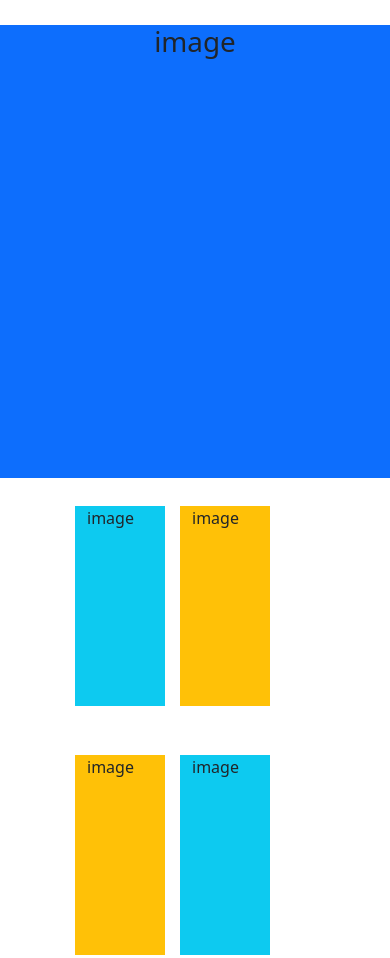
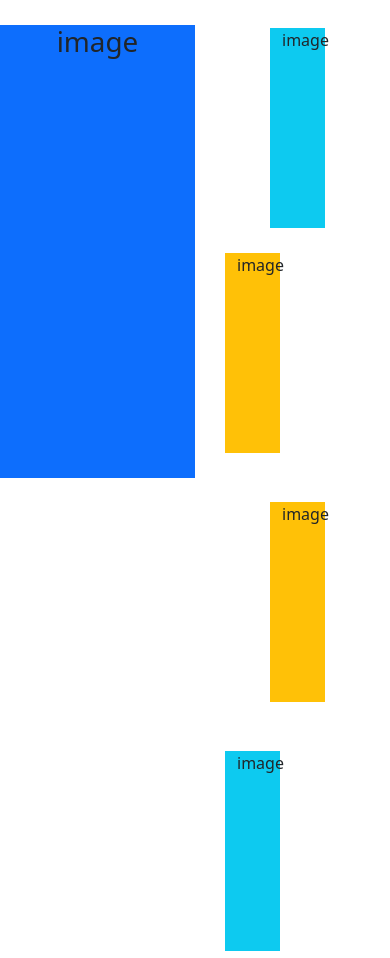
Before and after one commit to arun-devku/mynewproject, a Django app: page /newapp/bootstrap/ in a window 390 px wide. Run offline with Django 3.2, Linux system fonts and the light colour scheme; some libraries are stand-ins or nearby versions.

Commit message:
mobileview

```diff
--- a/newapp/templates/bootstrap.html
+++ b/newapp/templates/bootstrap.html
@@ -1,4 +1,4 @@
-{% load static %}
+
 <!DOCTYPE html>
 <html lang="en">
 <head>
@@ -12,19 +12,19 @@
 <body>
     <div class="container">
         <div class="row">
-            <div class="col-lg-6 bg-primary " style="height: 453px; margin-top: 25px; text-align: center;">
+            <div class="col-6 bg-primary " style="height: 453px; margin-top: 25px; text-align: center;">
                <h1>image</h1>
             </div>
-        <div class="col-lg-5">
+        <div class="col-5">
 
 
              <div class="row row-cols-4" style="margin: 1px; padding: 2px;">
 
 
-                 <div class="col-lg-5 bg-info" style="height: 200px;margin-left: 60px; margin-top: 25px;" > image</div>
-                 <div class="col-lg-5 bg-warning" style="height: 200px;margin-top: 25px; margin-left:15px;">image</div>
-                 <div class="col-lg-5 bg-warning" style="height: 200px;margin-left: 60px; margin-top: 49px;">image</div>
-                 <div class="col-lg-5 bg-info" style="height: 200px;margin-top: 49px; margin-left: 15px;" > image</div>
+                 <div class="col-5 bg-info" style="height: 200px;margin-left: 60px; margin-top: 25px;" > image</div>
+                 <div class="col-5 bg-warning" style="height: 200px;margin-top: 25px; margin-left:15px;">image</div>
+                 <div class="col-5 bg-warning" style="height: 200px;margin-left: 60px; margin-top: 49px;">image</div>
+                 <div class="col-5 bg-info" style="height: 200px;margin-top: 49px; margin-left: 15px;" > image</div>
 
              </div>
 
```
